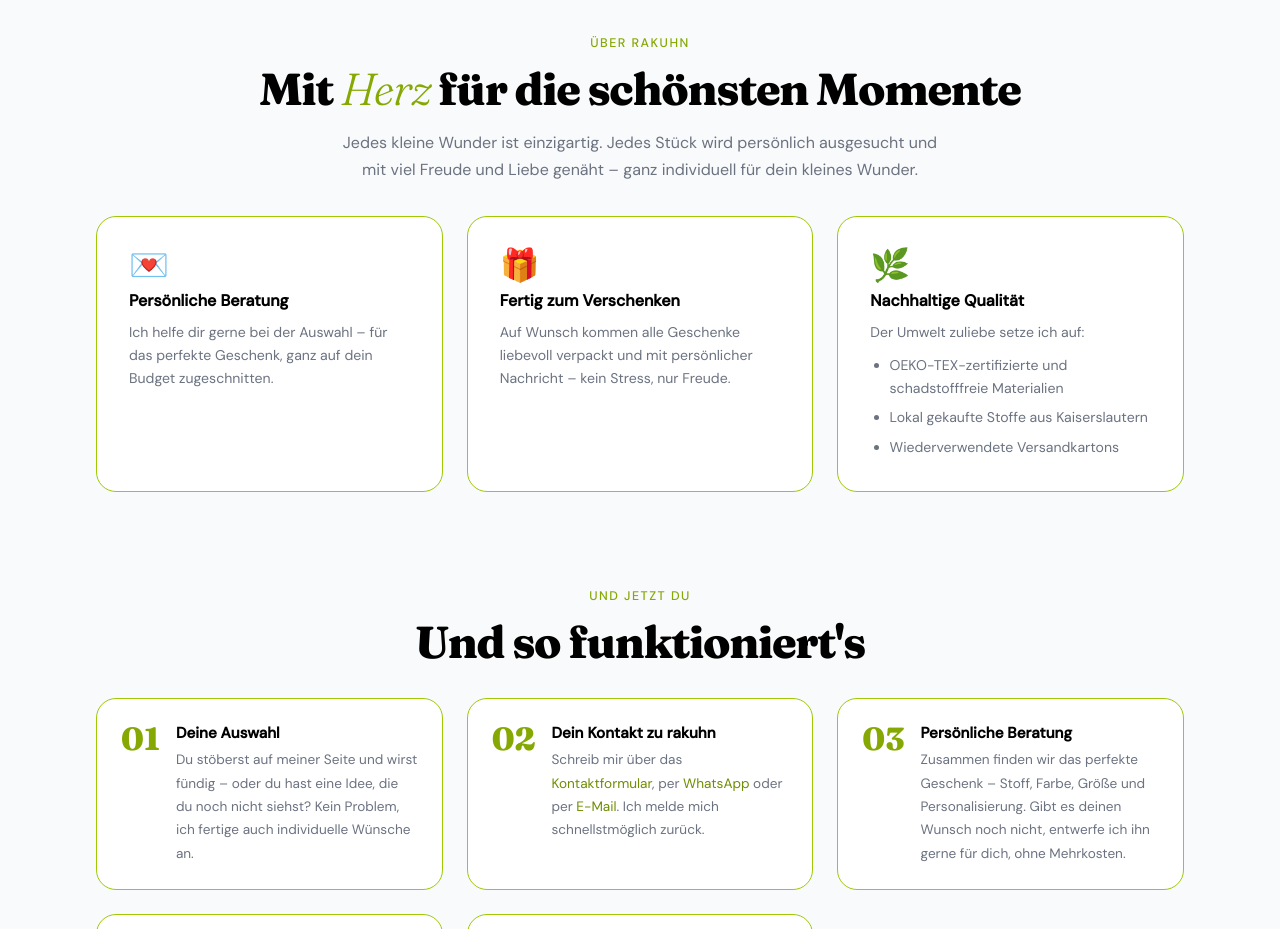
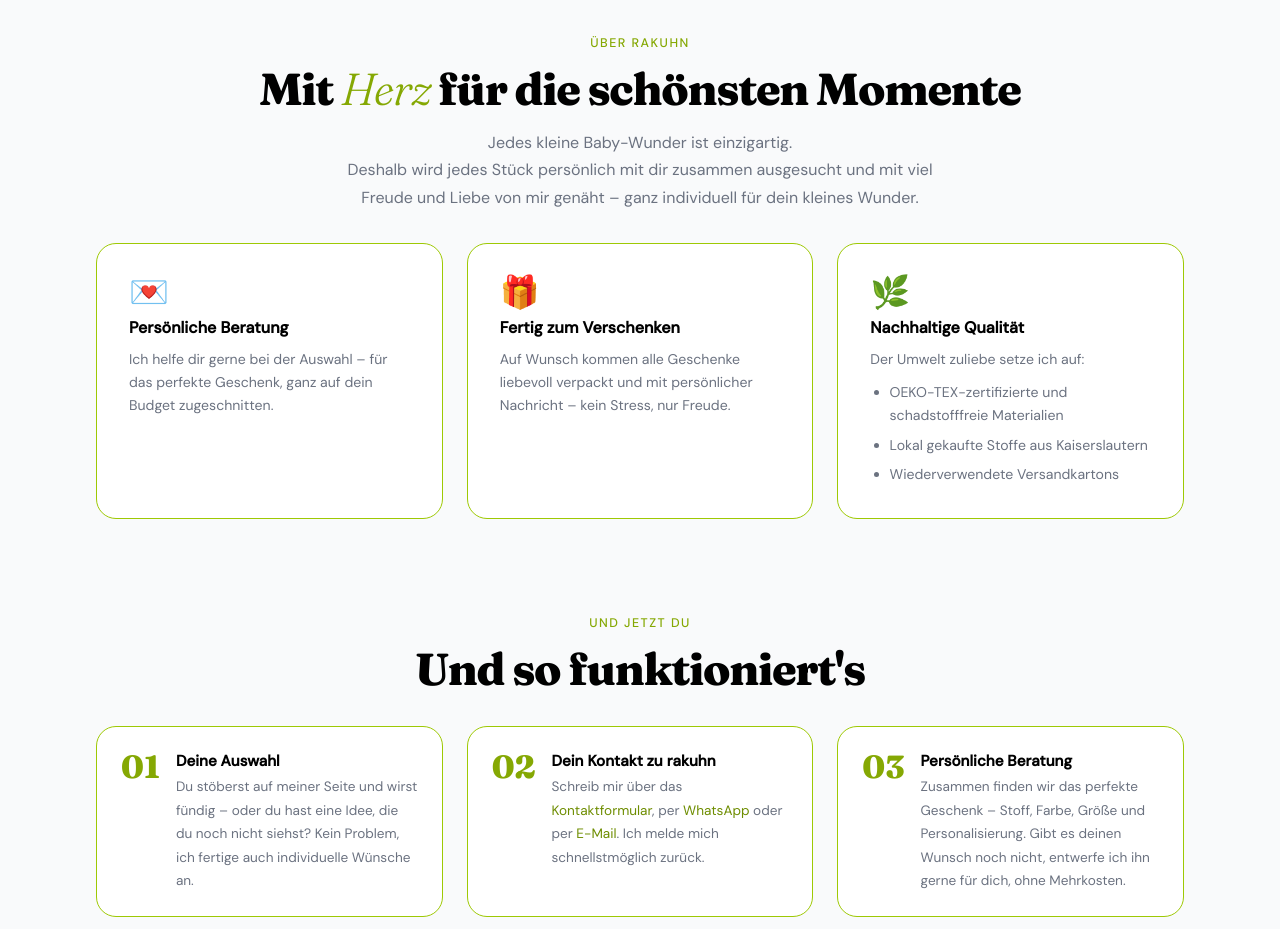
Before and after one commit to esoxxxx/rakuhn, an Eleventy site: page src/index.njk in a window 1280 px wide. Shown: the part 1600-2529 px from the top of the page. Built offline with nearby package versions, Linux system fonts and the light colour scheme; Eleventy itself is replaced by a stand-in of ours; files that its build step writes are made by us from their sources; files whose address does not match are found by name.

Commit message:
About Text angepasst

```diff
--- a/src/_includes/sections/about.njk
+++ b/src/_includes/sections/about.njk
@@ -33,9 +33,10 @@
     <div class="section-label" style="text-align:center;">Über rakuhn</div>
     <h2 class="section-title" style="text-align:center;">Mit <em>Herz</em> für die schönsten Momente</h2>
     <p class="section-sub" style="text-align:center; max-width:600px; margin: 0 auto 0;">
-      Jedes kleine Wunder ist einzigartig. Jedes Stück wird persönlich ausgesucht
-      und mit viel Freude und Liebe genäht – ganz individuell für dein kleines Wunder.
-    </p>
+      Jedes kleine Baby-Wunder ist einzigartig. <br>
+      Deshalb wird jedes Stück persönlich mit dir zusammen ausgesucht
+      und mit viel Freude und Liebe von mir genäht – ganz individuell für dein kleines Wunder.
+   </p>
     <div class="about-features">
       <div class="about-feature-card">
         <div class="feature-icon">💌</div>
```
